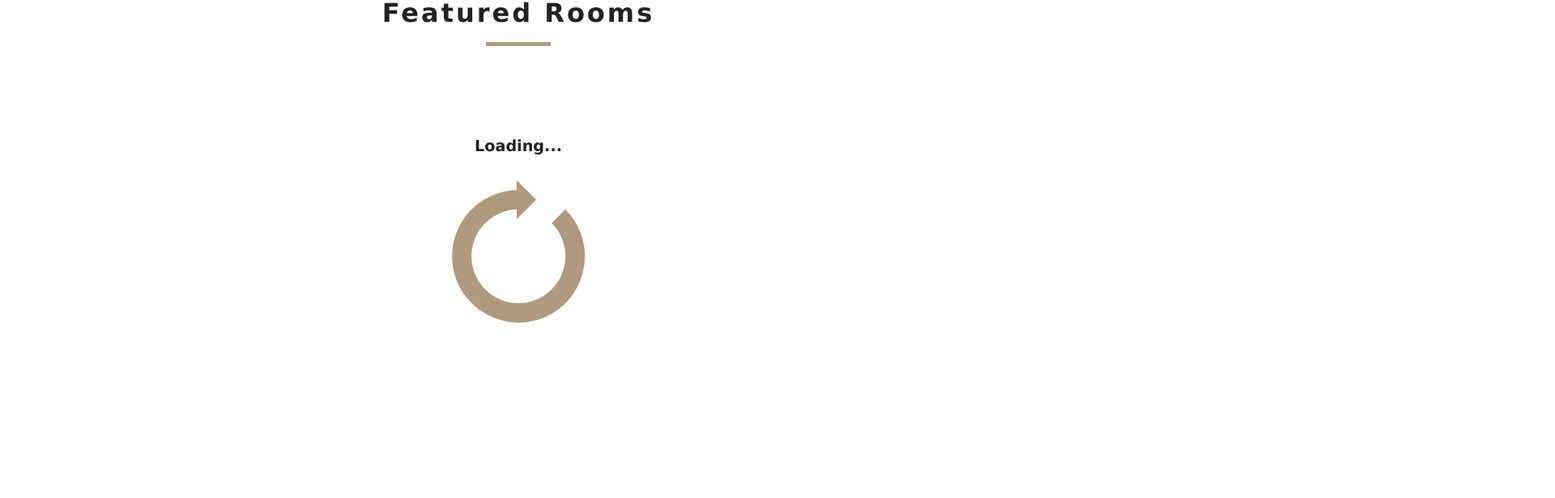
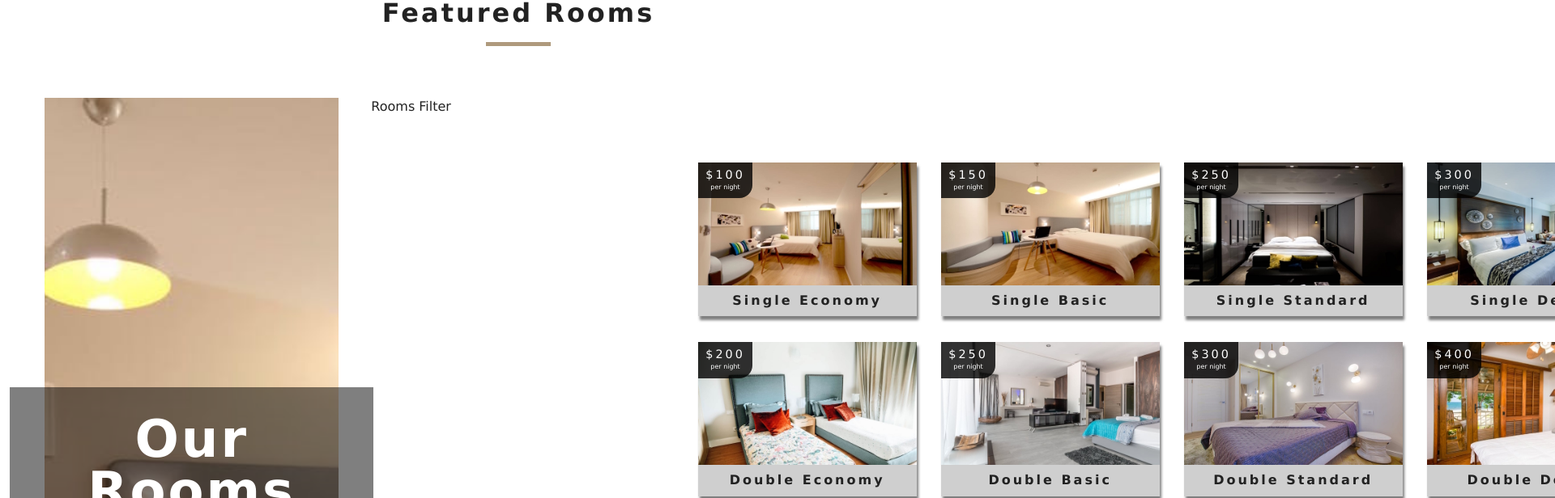
Before and after one commit to tjohnson1106/valise, a React (Create React App) app: page / in a window 1280 px wide. Shown: the part 1340-1956 px from the top of the page at 81% size, 1920 px wide, since content can reach past the window. Before the commit the page ends 1844 px from the top, so only its background shows below. Built offline with nearby package versions, Linux system fonts and the light colour scheme.

Commit message:
created rooms list function

```diff
--- a/src/components/Rooms/RoomsContainer.js
+++ b/src/components/Rooms/RoomsContainer.js
@@ -2,27 +2,51 @@
 
 import RoomsFilter from "./RoomsFilter";
 import RoomsList from "./RoomsList";
-import { RoomConsumer } from "../../context";
+import { withRoomConsumer } from "../../context";
 import Loading from "../Loading";
 
-export default function RoomsContainer() {
-  return (
-    <RoomConsumer>
-      {(value) => {
-        const { loading, sortedRooms, rooms } = value;
+function RoomContainer({ context }) {
+  const { loading, sortedRooms, rooms } = context;
 
   if (loading) {
     return <Loading />;
   }
 
   return (
-          <div className="">
-            Rooms Container
+    <>
       <RoomsFilter rooms={rooms} />
       <RoomsList rooms={sortedRooms} />
-          </div>
-        );
-      }}
-    </RoomConsumer>
+    </>
   );
 }
+
+export default withRoomConsumer(RoomContainer);
+
+// import React from "react";
+
+// import RoomsFilter from "./RoomsFilter";
+// import RoomsList from "./RoomsList";
+// import { RoomConsumer } from "../../context";
+// import Loading from "../Loading";
+
+// export default function RoomsContainer() {
+//   return (
+//     <RoomConsumer>
+//       {(value) => {
+//         const { loading, sortedRooms, rooms } = value;
+
+//         if (loading) {
+//           return <Loading />;
+//         }
+
+//         return (
+//           <div className="">
+//             Rooms Container
+//             <RoomsFilter rooms={rooms} />
+//             <RoomsList rooms={sortedRooms} />
+//           </div>
+//         );
+//       }}
+//     </RoomConsumer>
+//   );
+// }
--- a/src/components/Rooms/RoomsList.js
+++ b/src/components/Rooms/RoomsList.js
@@ -1,5 +1,23 @@
 import React from "react";
 
-export default function RoomsList() {
-  return <div className="">Rooms List</div>;
+import Room from "./Room";
+
+export default function RoomsList({ rooms }) {
+  if (rooms.length === 0) {
+    return (
+      <div className="empty-search">
+        <h3>No rooms matched your search parameters</h3>
+      </div>
+    );
+  }
+
+  return (
+    <section className="roomslist">
+      <div className="roomslist-center">
+        {rooms.map((item) => {
+          return <Room key={item.id} room={item} />;
+        })}
+      </div>
+    </section>
+  );
 }
--- a/src/context.js
+++ b/src/context.js
@@ -20,8 +20,8 @@
     this.setState({
       rooms,
       featuredRooms,
-      sortedRooms: rooms
-      // loading: false
+      sortedRooms: rooms,
+      loading: false
     });
   }
 
@@ -58,4 +58,14 @@
 
 const RoomConsumer = RoomContext.Consumer;
 
+export function withRoomConsumer(Component) {
+  return function ConsumerWrapper(props) {
+    return (
+      <RoomConsumer>
+        {(value) => <Component {...props} context={value} />}
+      </RoomConsumer>
+    );
+  };
+}
+
 export { RoomProvider, RoomConsumer, RoomContext };
```
Lines whose indentation alone changed are shown as unchanged.
